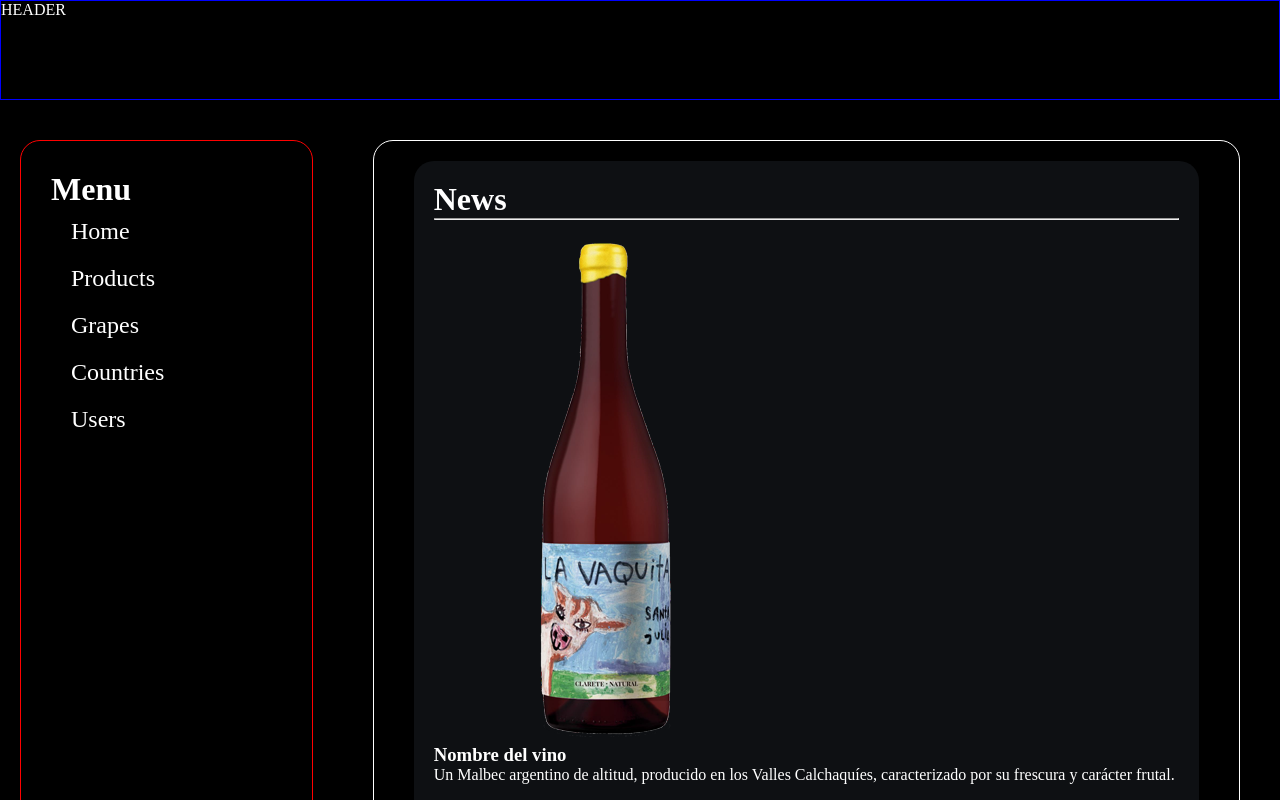
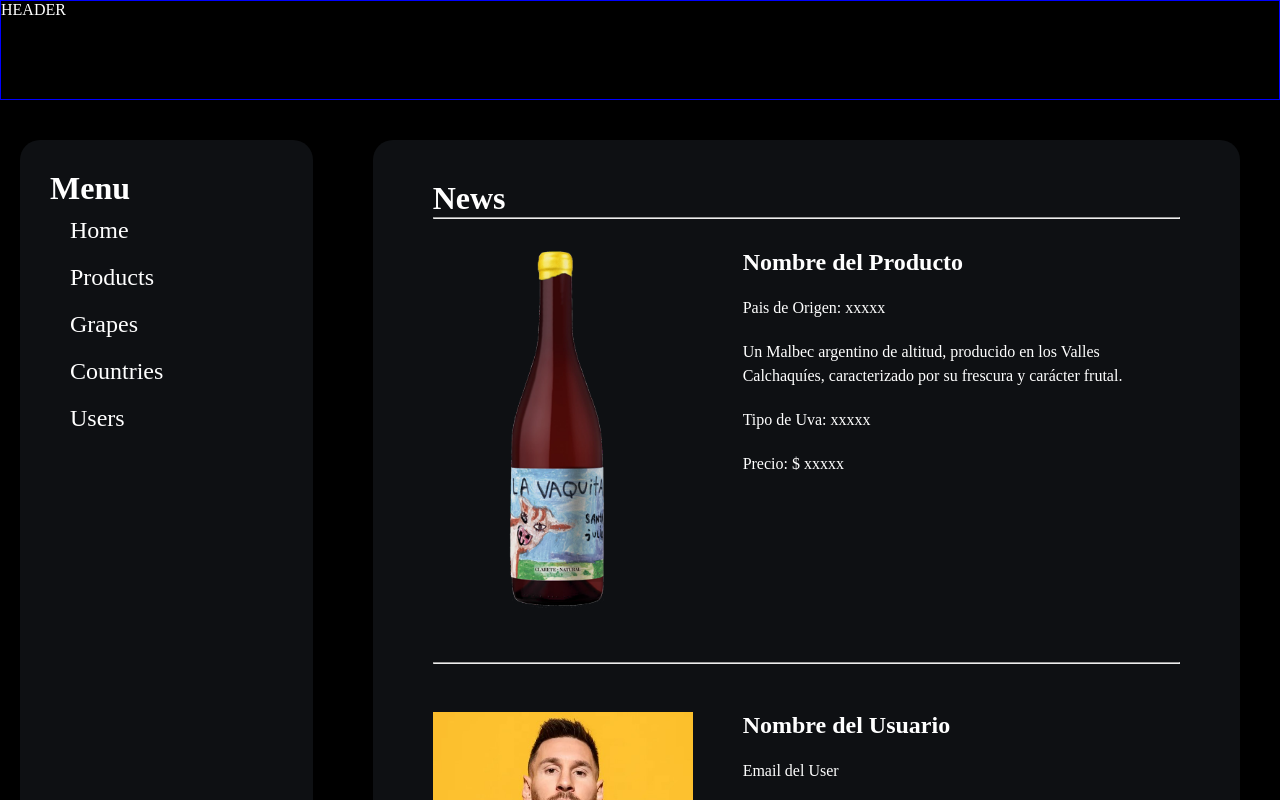
Before and after one commit to MatiasSaavedra7/dashboard-venner, a React (Vite) app: page / in a window 1280 px wide. Shown: the top 800 px of the page. Built offline with nearby package versions, Linux system fonts and the light colour scheme.

Commit message:
mod: modifico algunos estilos del componente News.jsx

```diff
--- a/src/assets/styles/style.css
+++ b/src/assets/styles/style.css
@@ -25,10 +25,11 @@ aside {
   width: 25vw;
   height: 100vh;
   position: sticky;
+  background-color: #0e1013;
   padding: 30px;
   margin: 40px 20px;
   border-radius: 20px;
-  border: 1px solid red;
+  /* border: 1px solid red; */
 }
 
 aside h4 {
@@ -44,6 +45,7 @@ aside ul li {
 }
 
 .menu a {
+  display: block;
   font-size: 24px;
   text-decoration: none;
   color: inherit;
@@ -61,19 +63,31 @@ aside ul li {
   width: 75vw;
   display: flex;
   flex-direction: column;
+  background-color: #0e1013;
   padding: 0px 40px;
   margin: 40px;
   border-radius: 20px;
-  border: 1px solid white;
+  /* border: 1px solid white; */
 }
 
-.news article {
+.last-product, .last-user {
+  display: flex;
+  /* justify-content: space-between; */
+  gap: 50px;
+  margin: 30px 0px;
+}
+
+.last-product div img, .last-user div img {
+  max-width: 260px;
+}
+
+.last-product-details p, .last-user-details p {
+  line-height: 1.5;
   margin: 20px 0;
 }
 
 .body section {
-  background-color: #0e1013;
-  /* opacity: 0.9; */
+  /* background-color: #0e1013; */
   border-radius: 20px;
   padding: 20px;
   margin: 20px 0;
--- a/src/components/News.jsx
+++ b/src/components/News.jsx
@@ -1,5 +1,5 @@
-import Vaquita from '../assets/images/vaquita.png'
-import Messi from '../assets/images/messi.jpg'
+import Vaquita from "../assets/images/vaquita.png";
+import Messi from "../assets/images/messi.jpg";
 
 export default function News() {
   return (
@@ -8,35 +8,42 @@ export default function News() {
       <hr />
       {/* <!-- ULTIMO PRODUCTO AGREGADO --> */}
       <article className="last-product">
-            <figure>
+        <div>
           <img src={Vaquita} alt="product" />
-              <figcaption>
-                <h3>Nombre del vino</h3>
-              </figcaption>
-            </figure>
+        </div>
         <div className="last-product-details">
+          <h2>Nombre del Producto</h2>
+          <p>
+            Pais de Origen: xxxxx
+          </p>
           <p className="last-product-description">
-                Un Malbec argentino de altitud, producido en los Valles
-                Calchaquíes, caracterizado por su frescura y carácter frutal.
+            Un Malbec argentino de altitud, producido en los Valles Calchaquíes,
+            caracterizado por su frescura y carácter frutal.
+          </p>
+          <p>
+            Tipo de Uva: xxxxx
+          </p>
+          <p>
+            Precio: $ xxxxx
           </p>
         </div>
       </article>
       {/* <!-- FIN ULTIMO PRODUCTO AGREGADO --> */}
-
+      <br />
+      <hr />
+      <br />
       {/* <!-- ULTIMO USUARIO REGISTRADO --> */}
       <article className="last-user">
-            <figure>
+        <div>
           <img src={Messi} alt="user" />
-              <figcaption>
-                <h3>Nombre del user</h3>
-              </figcaption>
-            </figure>
+        </div>
         <div className="last-user-details">
+          <h2>Nombre del Usuario</h2>
           <p className="last-user-email">Email del User</p>
           <p className="last-user-rol">Rol del User</p>
         </div>
       </article>
       {/* <!-- FIN ULTIMO USUARIO REGISTRADO --> */}
     </section>
-    )
+  );
 }
```
Lines whose indentation alone changed are shown as unchanged.
